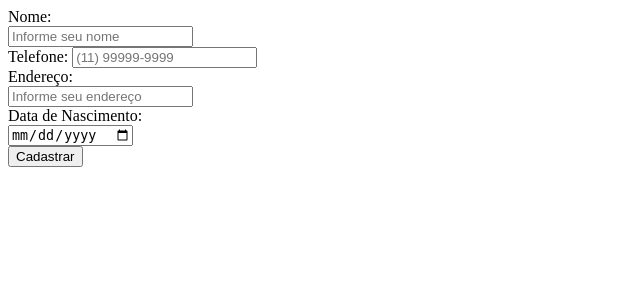
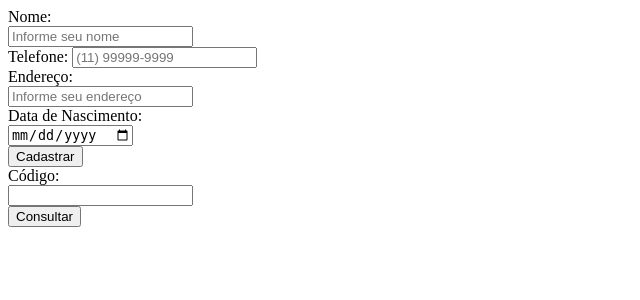
Before and after one commit to juniorMartinss/dbFlask, a Flask app: page / in a window 1280 px wide. Shown: the top 300 px of the page, without its empty margins (0-640 px from the left). Run offline with Flask 2, Linux system fonts and the light colour scheme.

Commit message:
Atualização

```diff
--- a/conexao.py
+++ b/conexao.py
@@ -5,13 +5,9 @@ class conexao:
     def _init_(self):
         pass
 
-
     def conectar(self):
         try:
             self.db_connection = mysql.connector.connect(host="localhost", user="root", password="", database="bancoFlask") #endereço para conexão com o banco de dados
-
-
-
             return self.db_connection
         except mysql.connector.Error as erro:
             if erro.errno == errorcode.ER_BAD_DB_ERROR:
--- a/main.py
+++ b/main.py
@@ -1,3 +1,4 @@
+
 from flask import Flask, render_template, request
 from model import model
 import this
@@ -8,6 +9,8 @@ this.endereco = ""
 this.data = ""
 this.dados = ""
 this.modelo = model()
+this.codigo = 0
+this.msg = ""
 
 pessoa = Flask(__name__)
 
@@ -21,6 +24,13 @@ def cadastrar():
         this.dados    = this.modelo.inserir(this.nome, this.telefone, this.endereco, this.data)
     return render_template('index.html', titulo="Página Principal", resultado=this.dados)
 
+@pessoa.route('/consultar.html', methods=['GET', 'POST'])
+def consultarTudo():
+    if request.method == 'POST':
+        this.codigo = request('NovoCodigo')
+        this.msg = this.modelo.consultar(this.codigo)
+    return render_template('consultar.html', titulo="Consultar", dados=this.msg)
+
 # Press the green button in the gutter to run the script.
 if __name__ == '__main__':
     pessoa.run(debug=True, port=5000)
--- a/model.py
+++ b/model.py
@@ -9,7 +9,7 @@ class model:
 
     def inserir(self, nome, telefone, endereco, dataDenascimento):
         try:
-            sql = "Insert into person(codigo, nome, telefone, endereco, dataDenascimento) values('', '{}', '{}', '{}', '{}')".format(nome, telefone, endereco, self.tratarData(dataDenascimento))
+            sql = "Insert into person(codigo, nome, telefone, endereco, dataDeNascimento) values('', '{}', '{}', '{}', '{}')".format(nome, telefone, endereco, dataDenascimento)
             self.con.execute(sql)
             self.db_connection.commit()
             return "{} Inserido!".format(self.con.rowcount)
@@ -19,7 +19,7 @@ class model:
     def consultar(self, codigo):
         try:
             sql = "select * from person where codigo = '{}'".format(codigo)
-            self.con.conex.execute(sql)
+            self.con.execute(sql)
             msg = ""
 
             for(codigo, nome, telefone, endreco, dataDeNascimento) in self.con:
@@ -40,7 +40,7 @@ class model:
     def excluir(self, cod):
         try:
             sql = "delete from person where codigo = '{}'".format(cod)
-            self.con.execute(cod)
+            self.con.execute(sql)
             self.db_connection.commit()
             return "{} linha excluida!".format(cod)
         except Exception as erro:
--- a/templates/index.html
+++ b/templates/index.html
@@ -21,5 +21,10 @@
             <button type="submit">Cadastrar</button>
         </form>
         <label id="result" name="result">{{resultado}}</label>
+
+        <form action="/consultar.html" method="POST">
+            <label id="lCodigo" name="lCodigo">Código: </label><br>
+            <input type="number" id="tcodigo" name="tNovoCodigo"/><br>
+            <button type="submit">Consultar</button>
     </body>
 </html>
```
Also changed, not shown: templates/consultar.html (added, +11 -0 lines).
